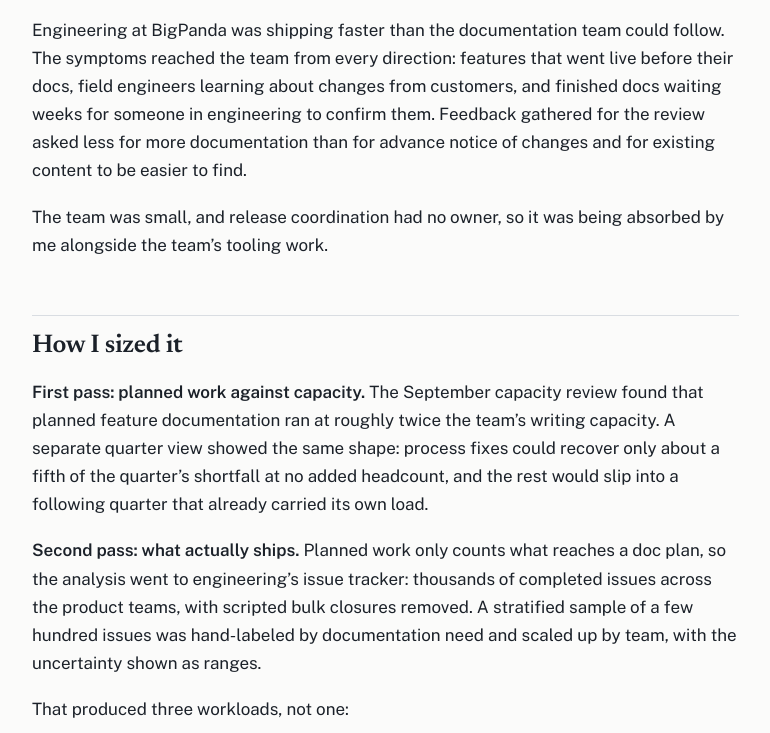
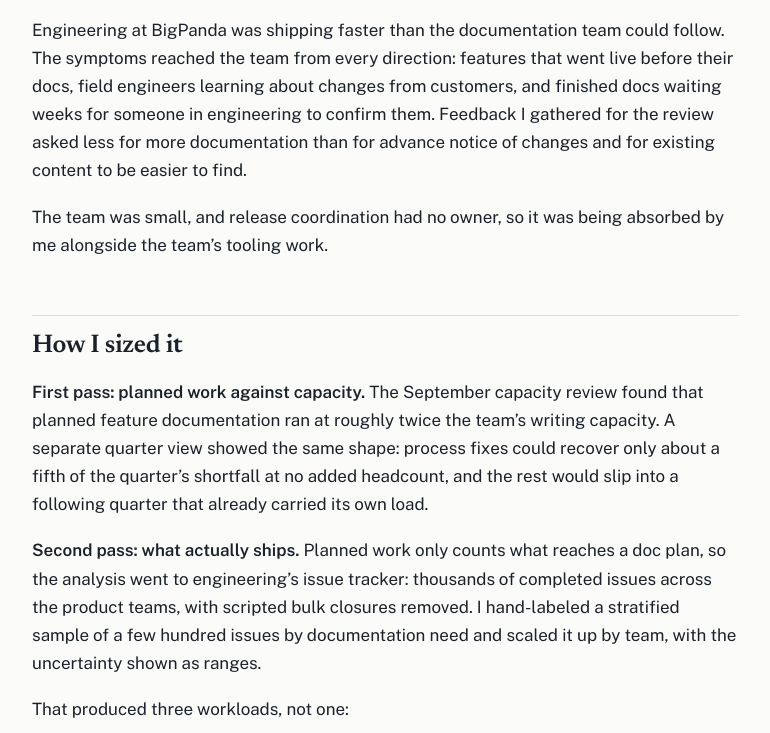
Before and after one commit to KathrynMCollins/portfolio-projects, a Jekyll site: the page built from case-studies/docs-capacity-and-investment-case.md, in a window 1280 px wide and 1400 px high, scrolled down 523 px. Shown: the part 240-973 px from the top of the window, without its empty margins (34-804 px from the left). Built offline with Jekyll 4.4.1, drawn with Linux system fonts in a browser that asks for light colours; our own code applies the rules of GitHub Pages for plain Markdown files; some of the changed text lies outside the part shown.

Commit message:
Credit sample labeling and feedback; record approved writing capacity

```diff
--- a/case-studies/docs-capacity-and-investment-case.md
+++ b/case-studies/docs-capacity-and-investment-case.md
@@ -12,7 +12,7 @@ Portfolio note: customer names, people, internal product and team names, tools a
 
 ## The problem
 
-Engineering at BigPanda was shipping faster than the documentation team could follow. The symptoms reached the team from every direction: features that went live before their docs, field engineers learning about changes from customers, and finished docs waiting weeks for someone in engineering to confirm them. Feedback gathered for the review asked less for more documentation than for advance notice of changes and for existing content to be easier to find.
+Engineering at BigPanda was shipping faster than the documentation team could follow. The symptoms reached the team from every direction: features that went live before their docs, field engineers learning about changes from customers, and finished docs waiting weeks for someone in engineering to confirm them. Feedback I gathered for the review asked less for more documentation than for advance notice of changes and for existing content to be easier to find.
 
 The team was small, and release coordination had no owner, so it was being absorbed by me alongside the team's tooling work.
 
@@ -20,7 +20,7 @@ The team was small, and release coordination had no owner, so it was being absor
 
 **First pass: planned work against capacity.** The September capacity review found that planned feature documentation ran at roughly twice the team's writing capacity. A separate quarter view showed the same shape: process fixes could recover only about a fifth of the quarter's shortfall at no added headcount, and the rest would slip into a following quarter that already carried its own load.
 
-**Second pass: what actually ships.** Planned work only counts what reaches a doc plan, so the analysis went to engineering's issue tracker: thousands of completed issues across the product teams, with scripted bulk closures removed. A stratified sample of a few hundred issues was hand-labeled by documentation need and scaled up by team, with the uncertainty shown as ranges.
+**Second pass: what actually ships.** Planned work only counts what reaches a doc plan, so the analysis went to engineering's issue tracker: thousands of completed issues across the product teams, with scripted bulk closures removed. I hand-labeled a stratified sample of a few hundred issues by documentation need and scaled it up by team, with the uncertainty shown as ranges.
 
 That produced three workloads, not one:
 
```
Also changed, not shown: other parts of case-studies/docs-capacity-and-investment-case.md (+1 -1 lines), samples/decision-memos.md (+2 -2 lines).
